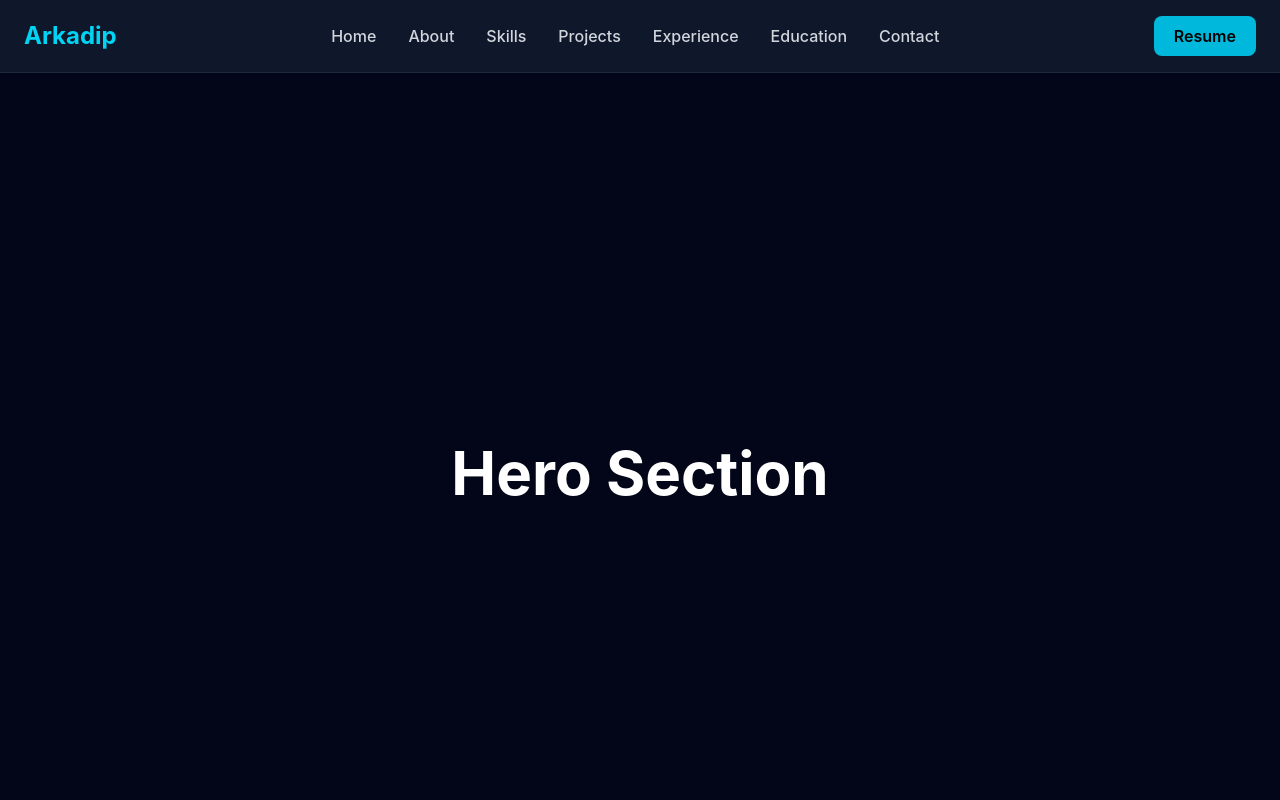
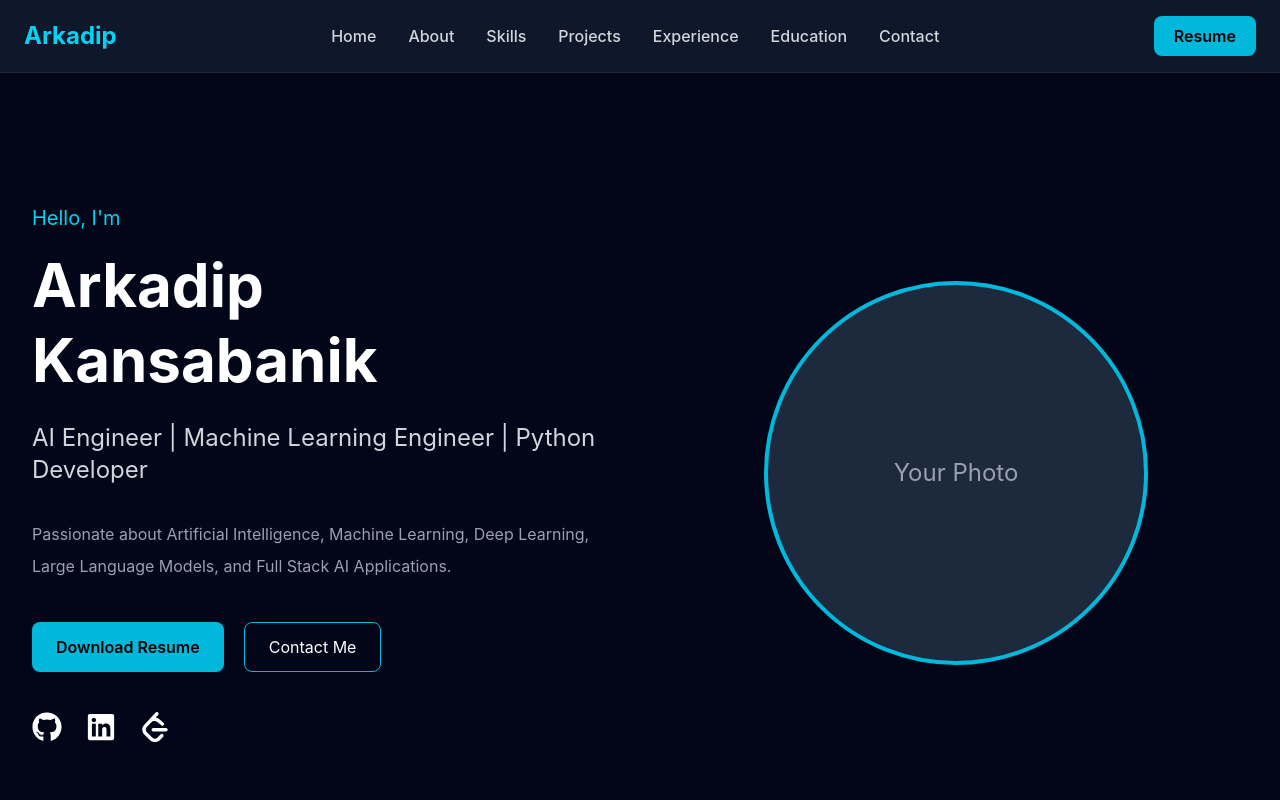
Before and after one commit to Arkadip-Kansabanik/My-Portfolio, a React (Vite) app: page / in a window 1280 px wide. Shown: the top 800 px of the page. Built offline with nearby package versions, Linux system fonts and the light colour scheme.

Commit message:
Created professional navbar layout

```diff
--- a/src/components/Hero/Hero.jsx
+++ b/src/components/Hero/Hero.jsx
@@ -1,9 +1,79 @@
+import { FaGithub, FaLinkedin } from "react-icons/fa";
+import { SiLeetcode } from "react-icons/si";
+
 function Hero() {
   return (
-    <section className="h-screen flex items-center justify-center">
-      <h1 className="text-6xl font-bold">
-        Hero Section
-      </h1>
+    <section className="min-h-screen bg-slate-950 text-white flex items-center">
+      <div className="max-w-7xl mx-auto w-full px-8">
+
+        <div className="grid md:grid-cols-2 gap-12 items-center">
+
+          {/* Left Side */}
+
+          <div>
+
+            <p className="text-cyan-400 text-xl mb-4">
+              Hello, I'm
+            </p>
+
+            <h1 className="text-6xl font-bold leading-tight">
+              Arkadip
+              <br />
+              Kansabanik
+            </h1>
+
+            <h2 className="text-2xl text-gray-300 mt-6">
+              AI Engineer | Machine Learning Engineer | Python Developer
+            </h2>
+
+            <p className="text-gray-400 mt-8 leading-8">
+              Passionate about Artificial Intelligence,
+              Machine Learning, Deep Learning,
+              Large Language Models,
+              and Full Stack AI Applications.
+            </p>
+
+            <div className="flex gap-5 mt-10">
+
+              <button className="bg-cyan-500 hover:bg-cyan-600 px-6 py-3 rounded-lg font-semibold text-black">
+                Download Resume
+              </button>
+
+              <button className="border border-cyan-500 hover:bg-cyan-500 hover:text-black px-6 py-3 rounded-lg">
+                Contact Me
+              </button>
+
+            </div>
+
+            <div className="flex gap-6 mt-10 text-3xl">
+
+              <FaGithub className="hover:text-cyan-400 cursor-pointer" />
+
+              <FaLinkedin className="hover:text-cyan-400 cursor-pointer" />
+
+              <SiLeetcode className="hover:text-cyan-400 cursor-pointer" />
+
+            </div>
+
+          </div>
+
+          {/* Right Side */}
+
+          <div className="flex justify-center">
+
+            <div className="w-96 h-96 rounded-full bg-slate-800 border-4 border-cyan-500 flex items-center justify-center">
+
+              <span className="text-2xl text-gray-400">
+                Your Photo
+              </span>
+
+            </div>
+
+          </div>
+
+        </div>
+
+      </div>
     </section>
   );
 }
```
